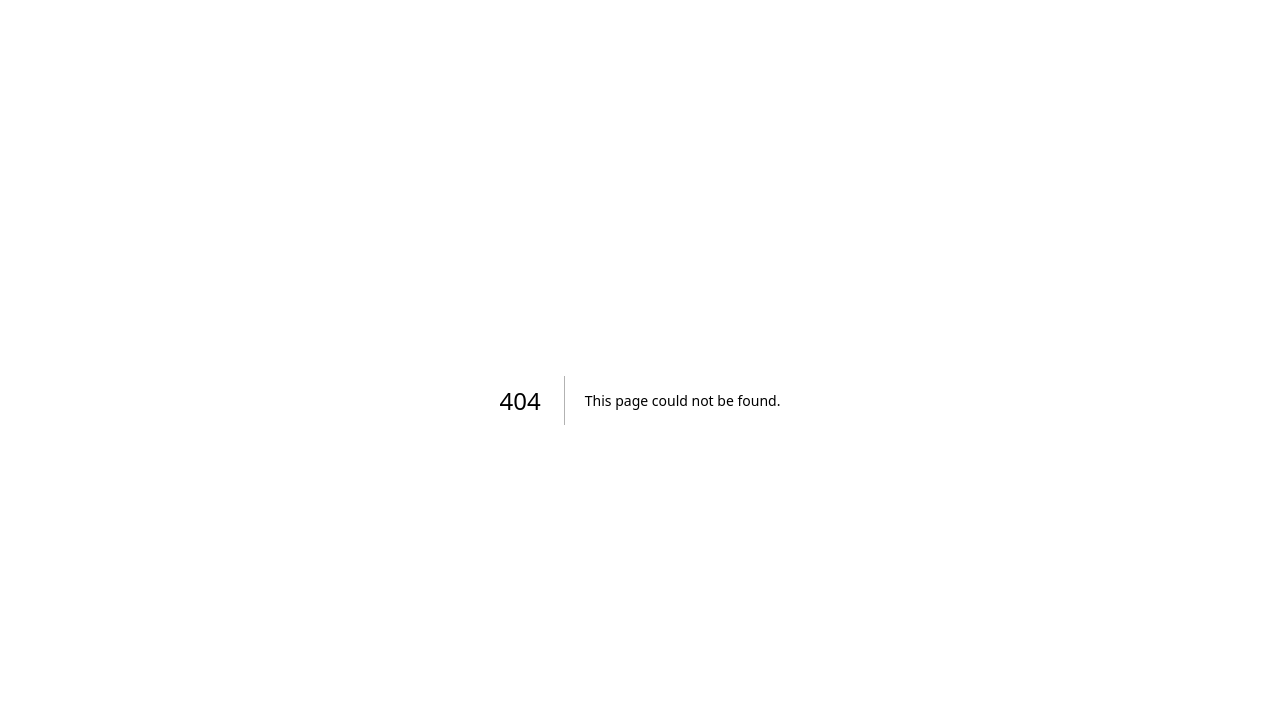
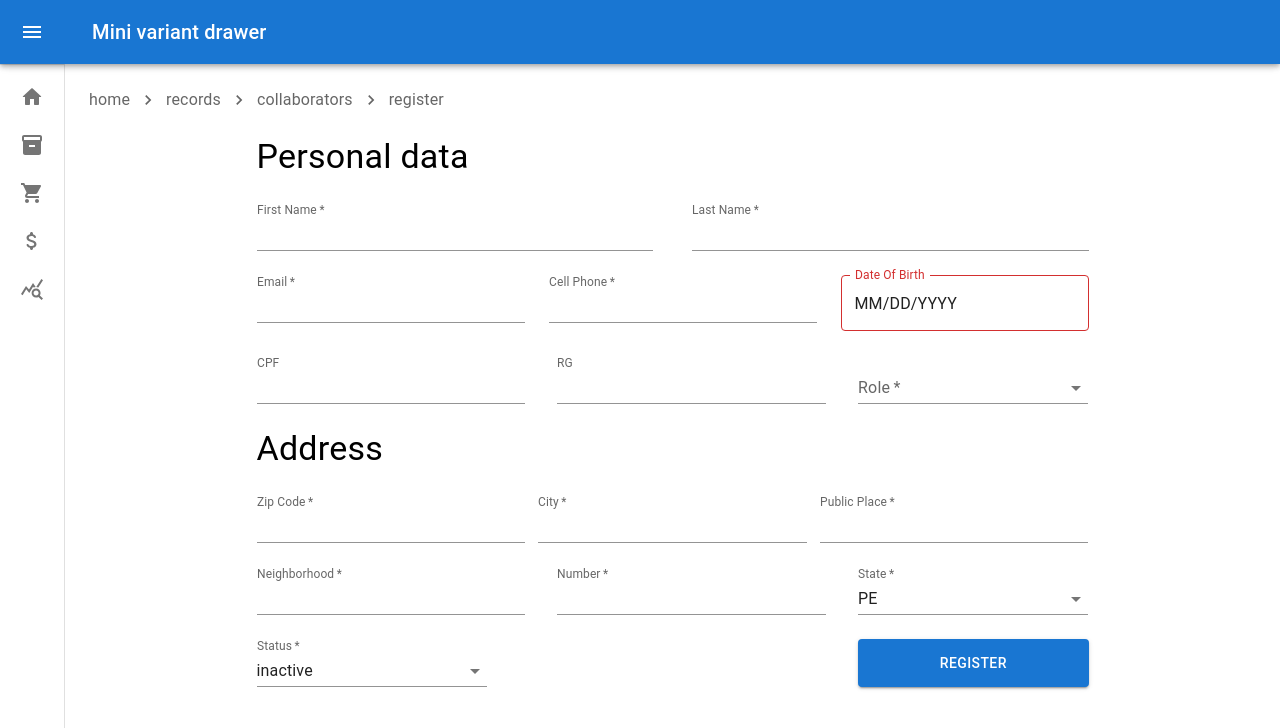
Before and after one commit to ItaloLacerda/LacerEats, a Next.js app: page /records/collaborators/register in a window 1280 px wide. Before the commit this address had no page. Shown: the top 728 px of the page. Built offline with nearby package versions, Linux system fonts and the light colour scheme.

Commit message:
feate create RegisterCollaborators page

```diff
--- /dev/null
+++ b/src/app/(internal-system)/records/collaborators/register/page.tsx
@@ -0,0 +1,21 @@
+import * as React from 'react'
+import IndividualForm from './components/registrationForm'
+import { Box, Typography } from '@mui/material'
+import { boxStyle, typographyStyle } from '@/styles/pages/(internal-system)/records/collaborators/register/register.style'
+import AddressForm from './components/addressForm'
+import UserRegistrationFooter from './components/userRegistrationFooter'
+
+export default function RegisterCollaborators () {
+  return (
+    <>
+      <Box sx={boxStyle}>
+        <Typography variant="h4" sx={typographyStyle}>Personal data</Typography>
+        <IndividualForm />
+        <Typography variant="h4" sx={typographyStyle}>Address</Typography>
+        <AddressForm />
+        <UserRegistrationFooter />
+      </Box>
+    </>
+
+  )
+}
```
